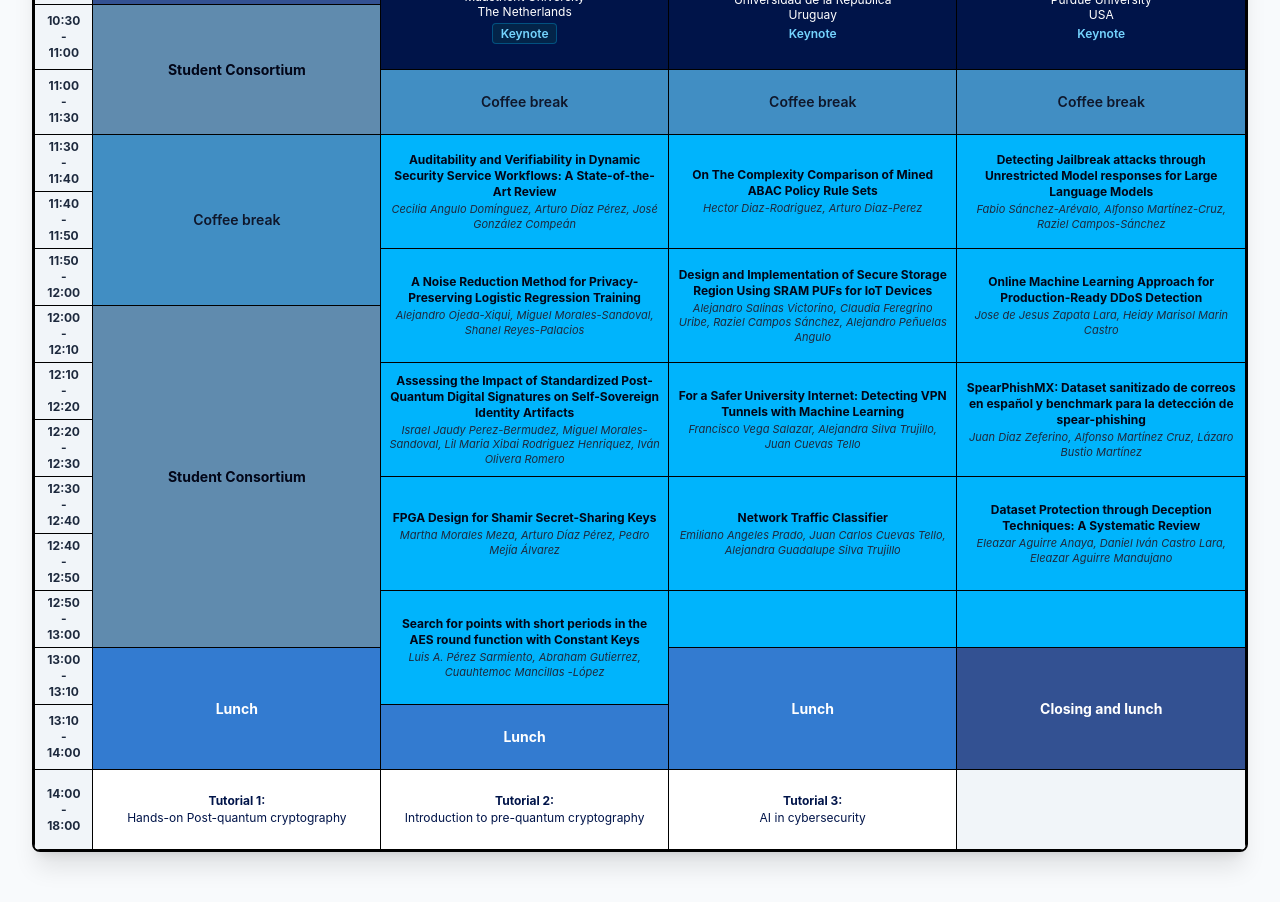
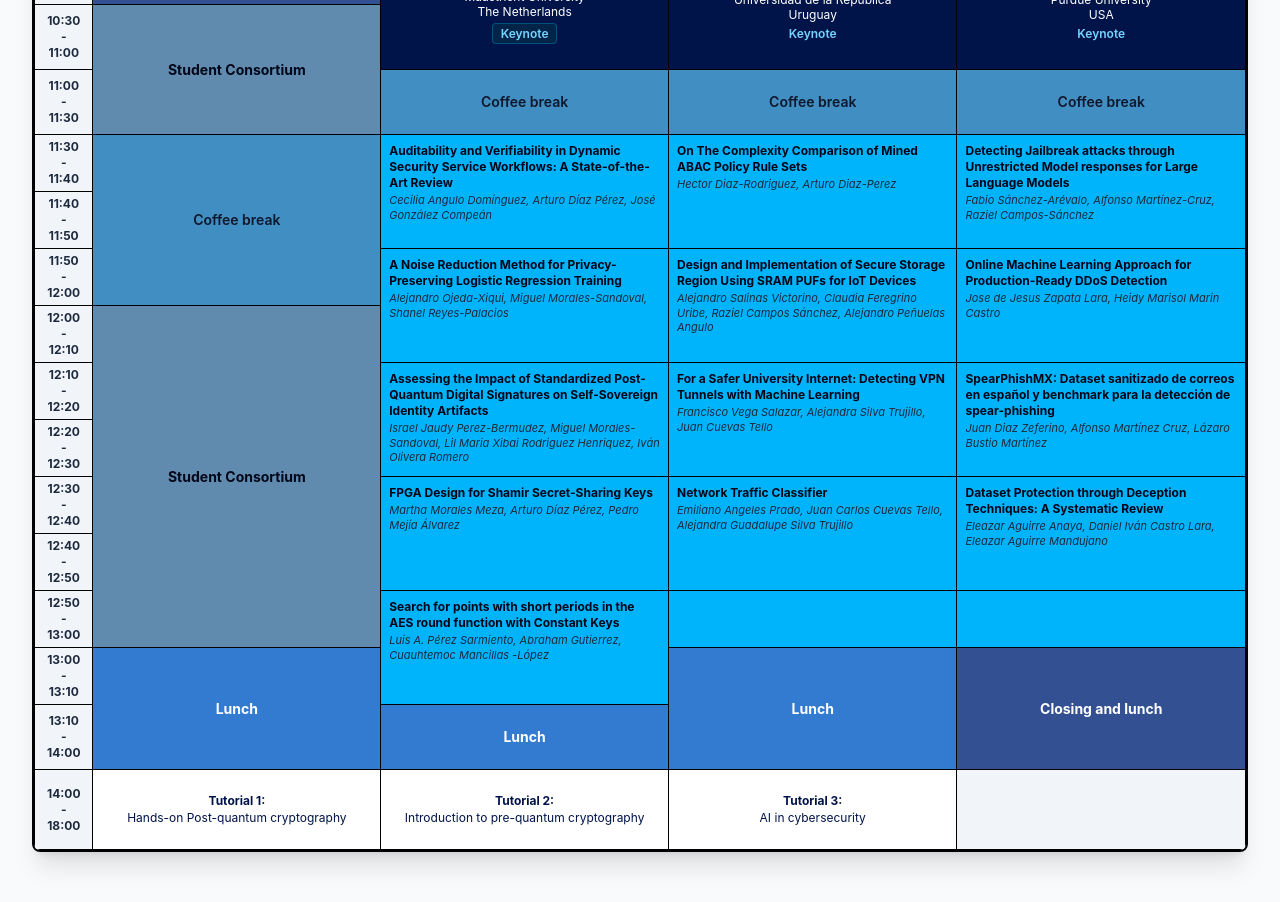
Before and after one commit to Karen616e/AMW2026, a React (Vite) app in the folder amw2026/: page /program in a window 1280 px wide. Shown: the part 540-1442 px from the top of the page. Built offline with nearby package versions, Linux system fonts and the light colour scheme.

Commit message:
Traducción del pop-up del Tutorial 2

```diff
--- a/amw2026/src/components/home/ScheduleTable.jsx
+++ b/amw2026/src/components/home/ScheduleTable.jsx
@@ -219,15 +219,15 @@ const ScheduleTable = () => {
                 <td rowSpan={3} className="p-2 border border-black bg-[#418EC3] text-slate-900 font-semibold align-middle">
                   Coffee break
                 </td>
-                <td rowSpan={2} className="p-2 border border-black bg-[#00B4FC] text-slate-950 text-xs text-center align-middle">
+                <td rowSpan={2} className="p-2 border border-black bg-[#00B4FC] text-slate-950 text-xs text-left align-top">
                   <div className="font-bold">Auditability and Verifiability in Dynamic Security Service Workflows: A State-of-the-Art Review</div>
                   <div className="italic text-[11px] text-slate-800 mt-0.5">Cecilia Angulo Domínguez, Arturo Díaz Pérez, José González Compeán</div>
                 </td>
-                <td rowSpan={2} className="p-2 border border-black bg-[#00B4FC] text-slate-950 text-xs text-center align-middle">
+                <td rowSpan={2} className="p-2 border border-black bg-[#00B4FC] text-slate-950 text-xs text-left align-top">
                   <div className="font-bold">On The Complexity Comparison of Mined ABAC Policy Rule Sets</div>
                   <div className="italic text-[11px] text-slate-800 mt-0.5">Hector Diaz-Rodriguez, Arturo Diaz-Perez</div>
                 </td>
-                <td rowSpan={2} className="p-2 border border-black bg-[#00B4FC] text-slate-950 text-xs text-center align-middle">
+                <td rowSpan={2} className="p-2 border border-black bg-[#00B4FC] text-slate-950 text-xs text-left align-top">
                   <div className="font-bold">Detecting Jailbreak attacks through Unrestricted Model responses for Large Language Models</div>
                   <div className="italic text-[11px] text-slate-800 mt-0.5">Fabio Sánchez-Arévalo, Alfonso Martínez-Cruz, Raziel Campos-Sánchez</div>
                 </td>
@@ -245,15 +245,15 @@ const ScheduleTable = () => {
                 <td className="px-3 py-1 font-bold text-xs bg-slate-100 text-slate-800 border border-black">
                   11:50 - 12:00
                 </td>
-                <td rowSpan={2} className="p-2 border border-black bg-[#00B4FC] text-slate-950 text-xs text-center align-middle">
+                <td rowSpan={2} className="p-2 border border-black bg-[#00B4FC] text-slate-950 text-xs text-left align-top">
                   <div className="font-bold">A Noise Reduction Method for Privacy-Preserving Logistic Regression Training</div>
                   <div className="italic text-[11px] text-slate-800 mt-0.5">Alejandro Ojeda-Xiqui, Miguel Morales-Sandoval, Shanel Reyes-Palacios</div>
                 </td>
-                <td rowSpan={2} className="p-2 border border-black bg-[#00B4FC] text-slate-950 text-xs text-center align-middle">
+                <td rowSpan={2} className="p-2 border border-black bg-[#00B4FC] text-slate-950 text-xs text-left align-top">
                   <div className="font-bold">Design and Implementation of Secure Storage Region Using SRAM PUFs for IoT Devices</div>
                   <div className="italic text-[11px] text-slate-800 mt-0.5">Alejandro Salinas Victorino, Claudia Feregrino Uribe, Raziel Campos Sánchez, Alejandro Peñuelas Angulo</div>
                 </td>
-                <td rowSpan={2} className="p-2 border border-black bg-[#00B4FC] text-slate-950 text-xs text-center align-middle">
+                <td rowSpan={2} className="p-2 border border-black bg-[#00B4FC] text-slate-950 text-xs text-left align-top">
                   <div className="font-bold">Online Machine Learning Approach for Production-Ready DDoS Detection</div>
                   <div className="italic text-[11px] text-slate-800 mt-0.5">Jose de Jesus Zapata Lara, Heidy Marisol Marin Castro</div>
                 </td>
@@ -274,15 +274,15 @@ const ScheduleTable = () => {
                 <td className="px-3 py-1 font-bold text-xs bg-slate-100 text-slate-800 border border-black">
                   12:10 - 12:20
                 </td>
-                <td rowSpan={2} className="p-2 border border-black bg-[#00B4FC] text-slate-950 text-xs text-center align-middle">
+                <td rowSpan={2} className="p-2 border border-black bg-[#00B4FC] text-slate-950 text-xs text-left align-top">
                   <div className="font-bold">Assessing the Impact of Standardized Post-Quantum Digital Signatures on Self-Sovereign Identity Artifacts</div>
                   <div className="italic text-[11px] text-slate-800 mt-0.5">Israel Jaudy Perez-Bermudez, Miguel Morales-Sandoval, Lil Maria Xibai Rodriguez Henriquez, Iván Olivera Romero</div>
                 </td>
-                <td rowSpan={2} className="p-2 border border-black bg-[#00B4FC] text-slate-950 text-xs text-center align-middle">
+                <td rowSpan={2} className="p-2 border border-black bg-[#00B4FC] text-slate-950 text-xs text-left align-top">
                   <div className="font-bold">For a Safer University Internet: Detecting VPN Tunnels with Machine Learning</div>
                   <div className="italic text-[11px] text-slate-800 mt-0.5">Francisco Vega Salazar, Alejandra Silva Trujillo, Juan Cuevas Tello</div>
                 </td>
-                <td rowSpan={2} className="p-2 border border-black bg-[#00B4FC] text-slate-950 text-xs text-center align-middle">
+                <td rowSpan={2} className="p-2 border border-black bg-[#00B4FC] text-slate-950 text-xs text-left align-top">
                   <div className="font-bold">SpearPhishMX: Dataset sanitizado de correos en español y benchmark para la detección de spear-phishing</div>
                   <div className="italic text-[11px] text-slate-800 mt-0.5">Juan Diaz Zeferino, Alfonso Martínez Cruz, Lázaro Bustio Martínez</div>
                 </td>
@@ -300,15 +300,15 @@ const ScheduleTable = () => {
                 <td className="px-3 py-1 font-bold text-xs bg-slate-100 text-slate-800 border border-black">
                   12:30 - 12:40
                 </td>
-                <td rowSpan={2} className="p-2 border border-black bg-[#00B4FC] text-slate-950 text-xs text-center align-middle">
+                <td rowSpan={2} className="p-2 border border-black bg-[#00B4FC] text-slate-950 text-xs text-left align-top">
                   <div className="font-bold">FPGA Design for Shamir Secret-Sharing Keys</div>
                   <div className="italic text-[11px] text-slate-800 mt-0.5">Martha Morales Meza, Arturo Díaz Pérez, Pedro Mejía Álvarez</div>
                 </td>
-                <td rowSpan={2} className="p-2 border border-black bg-[#00B4FC] text-slate-950 text-xs text-center align-middle">
+                <td rowSpan={2} className="p-2 border border-black bg-[#00B4FC] text-slate-950 text-xs text-left align-top">
                   <div className="font-bold">Network Traffic Classifier</div>
                   <div className="italic text-[11px] text-slate-800 mt-0.5">Emiliano Angeles Prado, Juan Carlos Cuevas Tello, Alejandra Guadalupe Silva Trujillo</div>
                 </td>
-                <td rowSpan={2} className="p-2 border border-black bg-[#00B4FC] text-slate-950 text-xs text-center align-middle">
+                <td rowSpan={2} className="p-2 border border-black bg-[#00B4FC] text-slate-950 text-xs text-left align-top">
                   <div className="font-bold">Dataset Protection through Deception Techniques: A Systematic Review</div>
                   <div className="italic text-[11px] text-slate-800 mt-0.5">Eleazar Aguirre Anaya, Daniel Iván Castro Lara, Eleazar Aguirre Mandujano</div>
                 </td>
@@ -326,7 +326,7 @@ const ScheduleTable = () => {
                 <td className="px-3 py-1 font-bold text-xs bg-slate-100 text-slate-800 border border-black">
                   12:50 - 13:00
                 </td>
-                <td rowSpan={2} className="p-2 border border-black bg-[#00B4FC] text-slate-950 text-xs text-center align-middle">
+                <td rowSpan={2} className="p-2 border border-black bg-[#00B4FC] text-slate-950 text-xs text-left align-top">
                   <div className="font-bold">Search for points with short periods in the AES round function with Constant Keys</div>
                   <div className="italic text-[11px] text-slate-800 mt-0.5">Luis A. Pérez Sarmiento, Abraham Gutierrez, Cuauhtemoc Mancillas -López</div>
                 </td>
@@ -610,7 +610,6 @@ const ScheduleTable = () => {
             className="bg-white dark:bg-slate-800 text-slate-900 dark:text-slate-100 rounded-xl shadow-2xl max-w-3xl w-full p-6 sm:p-8 relative border border-slate-200 dark:border-slate-700 max-h-[85vh] overflow-y-auto"
             onClick={(e) => e.stopPropagation()}
           >
-            {/* Botón X superior para cerrar */}
             <button
               onClick={() => setIsTutorial1ModalOpen(false)}
               className="absolute top-4 right-4 text-slate-400 hover:text-slate-700 dark:hover:text-white text-xl font-bold w-8 h-8 flex items-center justify-center rounded-full hover:bg-slate-100 dark:hover:bg-slate-700 transition-colors"
@@ -618,7 +617,6 @@ const ScheduleTable = () => {
               &times;
             </button>
 
-            {/* Encabezado del Pop-up */}
             <div className="mb-6 border-b border-slate-200 dark:border-slate-700 pb-4">
               <span className="text-xs font-bold uppercase tracking-wider text-[#005BC5] dark:text-sky-400 block mb-1">
                 Tutorial 1
@@ -631,10 +629,8 @@ const ScheduleTable = () => {
               </p>
             </div>
 
-            {/* Cuerpo del contenido */}
             <div className="space-y-6 text-xs sm:text-sm text-slate-700 dark:text-slate-200 leading-relaxed">
 
-              {/* Abstract */}
               <div>
                 <h3 className="text-sm font-bold text-[#001449] dark:text-white uppercase tracking-wider mb-2">
                   Abstract
@@ -647,7 +643,6 @@ const ScheduleTable = () => {
                 </p>
               </div>
 
-              {/* Topics */}
               <div>
                 <h3 className="text-sm font-bold text-[#001449] dark:text-white uppercase tracking-wider mb-2">
                   Topics
@@ -665,7 +660,6 @@ const ScheduleTable = () => {
                 </ul>
               </div>
 
-              {/* Audience */}
               <div>
                 <h3 className="text-sm font-bold text-[#001449] dark:text-white uppercase tracking-wider mb-2">
                   Audience
@@ -675,7 +669,6 @@ const ScheduleTable = () => {
                 </p>
               </div>
 
-              {/* Speaker CV */}
               <div>
                 <h3 className="text-sm font-bold text-[#001449] dark:text-white uppercase tracking-wider mb-2">
                   Brief CV of the Speaker
@@ -685,7 +678,6 @@ const ScheduleTable = () => {
                 </p>
               </div>
 
-              {/* Contact Information */}
               <div>
                 <h3 className="text-sm font-bold text-[#001449] dark:text-white uppercase tracking-wider mb-2">
                   Contact information
@@ -706,7 +698,6 @@ const ScheduleTable = () => {
                 </div>
               </div>
 
-              {/* Technical Requirements */}
               <div>
                 <h3 className="text-sm font-bold text-[#001449] dark:text-white uppercase tracking-wider mb-2">
                   Technical requirements
@@ -719,7 +710,6 @@ const ScheduleTable = () => {
 
             </div>
 
-            {/* Botón inferior de cerrar */}
             <div className="mt-8 flex justify-end border-t border-slate-200 dark:border-slate-700 pt-4">
               <button
                 onClick={() => setIsTutorial1ModalOpen(false)}
@@ -732,7 +722,7 @@ const ScheduleTable = () => {
         </div>
       )}
 
-      {/* MODAL AMPLIO: TUTORIAL 2 (ROBERTO GÓMEZ CÁRDENAS) */}
+      {/* MODAL AMPLIO: TUTORIAL 2 (ROBERTO GÓMEZ CÁRDENAS) - TRADUCIDO AL INGLÉS */}
       {isTutorial2ModalOpen && (
         <div
           className="fixed inset-0 z-50 flex items-center justify-center bg-black/60 backdrop-blur-sm p-4 animate-fadeIn"
@@ -742,6 +732,7 @@ const ScheduleTable = () => {
             className="bg-white dark:bg-slate-800 text-slate-900 dark:text-slate-100 rounded-xl shadow-2xl max-w-3xl w-full p-6 sm:p-8 relative border border-slate-200 dark:border-slate-700 max-h-[85vh] overflow-y-auto"
             onClick={(e) => e.stopPropagation()}
           >
+            {/* Botón X superior para cerrar */}
             <button
               onClick={() => setIsTutorial2ModalOpen(false)}
               className="absolute top-4 right-4 text-slate-400 hover:text-slate-700 dark:hover:text-white text-xl font-bold w-8 h-8 flex items-center justify-center rounded-full hover:bg-slate-100 dark:hover:bg-slate-700 transition-colors"
@@ -749,85 +740,92 @@ const ScheduleTable = () => {
               &times;
             </button>
 
+            {/* Encabezado del Pop-up traducido */}
             <div className="mb-6 border-b border-slate-200 dark:border-slate-700 pb-4">
               <span className="text-xs font-bold uppercase tracking-wider text-[#005BC5] dark:text-sky-400 block mb-1">
                 Tutorial 2
               </span>
               <h2 className="text-2xl sm:text-3xl font-extrabold text-[#001449] dark:text-white leading-tight">
-                Introducción a la criptografía pre-cuántica
+                Introduction to Pre-Quantum Cryptography
               </h2>
               <p className="text-sm font-semibold text-slate-600 dark:text-slate-300 mt-2">
                 Instructor: <span className="text-[#005BC5] dark:text-sky-400 font-bold">Roberto Gómez Cárdenas</span>
               </p>
             </div>
 
+            {/* Cuerpo del contenido en Inglés */}
             <div className="space-y-6 text-xs sm:text-sm text-slate-700 dark:text-slate-200 leading-relaxed">
 
+              {/* Abstract */}
               <div>
                 <h3 className="text-sm font-bold text-[#001449] dark:text-white uppercase tracking-wider mb-2">
                   Abstract
                 </h3>
                 <p className="text-justify">
-                  La criptografía es uno de los pilares fundamentales de la seguridad de la información y un componente esencial para proteger los activos digitales de las organizaciones. Su aplicación permite garantizar la confidencialidad, integridad y autenticidad de la información, constituyendo la base de numerosos mecanismos de seguridad utilizados diariamente, como el cifrado de datos, las comunicaciones seguras y las firmas digitales.
+                  Cryptography is one of the fundamental pillars of information security and an essential component for protecting organizational digital assets. Its application ensures the confidentiality, integrity, and authenticity of information, forming the foundation of numerous daily security mechanisms such as data encryption, secure communications, and digital signatures.
                 </p>
                 <p className="text-justify mt-2">
-                  En este tutorial abordaremos los principios fundamentales de la criptografía moderna y pondremos en práctica estos conceptos mediante herramientas de libre distribución que permitirán afianzar los conocimientos adquiridos. Analizaremos el funcionamiento del sistema criptográfico AES como representante de la criptografía simétrica, así como los fundamentos matemáticos de RSA, uno de los algoritmos de criptografía asimétrica más utilizados.
+                  In this tutorial, we will address the fundamental principles of modern cryptography and put these concepts into practice using open-source tools to reinforce the acquired knowledge. We will analyze the operation of the AES cryptosystem as a representative of symmetric cryptography, as well as the mathematical foundations of RSA, one of the most widely used asymmetric cryptography algorithms.
                 </p>
                 <p className="text-justify mt-2">
-                  Como complemento, se introducirá el concepto de esteganografía, explorando sus principales características y aplicaciones, y destacando las diferencias fundamentales entre ocultar información y cifrar información. Al finalizar el tutorial, los participantes comprenderán los conceptos básicos sobre los que se sustentan los mecanismos criptográficos modernos y habrán experimentado de manera práctica su aplicación en casos reales.
+                  Additionally, the concept of steganography will be introduced, exploring its main features and applications while highlighting the key differences between hiding information and encrypting information. By the end of the tutorial, participants will understand the core concepts underlying modern cryptographic mechanisms and experience their practical application in real-world scenarios.
                 </p>
               </div>
 
+              {/* Topics / Temario */}
               <div>
                 <h3 className="text-sm font-bold text-[#001449] dark:text-white uppercase tracking-wider mb-2">
-                  Temario
+                  Topics
                 </h3>
                 <ul className="list-disc pl-5 space-y-1">
-                  <li>Criptología, criptografía y criptoanálisis</li>
-                  <li>Los criptosistemas simétricos</li>
-                  <li>El criptosistema AES</li>
-                  <li>Práctica con Veracrypt</li>
-                  <li>Los criptosistemas asimétricos</li>
-                  <li>El criptosistema RSA</li>
-                  <li>Práctica con Kleopatra</li>
-                  <li>Esteganografía</li>
-                  <li>Uso de herramientas esteganográficas</li>
+                  <li>Cryptology, cryptography, and cryptanalysis</li>
+                  <li>Symmetric cryptosystems</li>
+                  <li>The AES cryptosystem</li>
+                  <li>Hands-on practice with VeraCrypt</li>
+                  <li>Asymmetric cryptosystems</li>
+                  <li>The RSA cryptosystem</li>
+                  <li>Hands-on practice with Kleopatra</li>
+                  <li>Steganography</li>
+                  <li>Use of steganographic tools</li>
                 </ul>
               </div>
 
+              {/* Audience */}
               <div>
                 <h3 className="text-sm font-bold text-[#001449] dark:text-white uppercase tracking-wider mb-2">
-                  Audiencia
+                  Audience
                 </h3>
                 <p className="text-justify">
-                  Dirigido a estudiantes, profesionales y entusiastas de la tecnología que deseen comprender cómo la criptografía protege la información en el mundo digital. El tutorial está diseñado para participantes sin experiencia previa en criptografía, combinando conceptos teóricos con ejercicios prácticos que facilitan la comprensión de los principales mecanismos de cifrado utilizados actualmente.
+                  Aimed at students, professionals, and technology enthusiasts who wish to understand how cryptography protects information in the digital world. The tutorial is designed for participants with no prior experience in cryptography, combining theoretical concepts with practical exercises that facilitate comprehension of the primary encryption mechanisms used today.
                 </p>
               </div>
 
+              {/* Speaker CV */}
               <div>
                 <h3 className="text-sm font-bold text-[#001449] dark:text-white uppercase tracking-wider mb-2">
-                  Semblanza del Instructor
+                  Instructor Bio
                 </h3>
                 <p className="text-justify">
-                  El Dr. Roberto Gómez Cárdenas es Director de Seguridad de la Información (CISO) de una institución financiera, donde encabeza la estrategia de ciberseguridad y el cumplimiento regulatorio ante la CNBV y Banxico. Cuenta con amplia experiencia liderando y participando en equipos de seguridad en bancos y casas de bolsa del sector financiero mexicano.
+                  Dr. Roberto Gómez Cárdenas is Chief Information Security Officer (CISO) at a financial institution, where he leads cybersecurity strategy and regulatory compliance before CNBV and Banxico. He possesses extensive experience leading and participating in security teams within banks and brokerage firms across the Mexican financial sector.
                 </p>
                 <p className="text-justify mt-2">
-                  Obtuvo el doctorado en Ciencias Computacionales por la Universidad de París 8, con investigación realizada en el INRIA-Rocquencourt, Francia. Fue profesor investigador en el Tecnológico de Monterrey, Campus Estado de México, donde dirigió tesis de maestría y doctorado en seguridad de la información y criptografía, y fue miembro del Sistema Nacional de Investigadores.
+                  He earned his Ph.D. in Computer Science from the University of Paris 8, conducting research at INRIA-Rocquencourt, France. He was a research professor at Tecnológico de Monterrey, Estado de México Campus, where he directed Master's and Ph.D. dissertations in information security and cryptography, and was a member of the National System of Researchers (SNI).
                 </p>
                 <p className="text-justify mt-2">
-                  Es autor de artículos académicos y de divulgación, conferencista en foros nacionales e internacionales y docente en programas de maestría y en el Diplomado en Gestión de la Seguridad de la Información, del cual es el coordinador académico.
+                  He is an author of academic and outreach articles, a speaker at national and international forums, and a professor in graduate programs as well as the Executive Diploma in Information Security Management, where he serves as academic coordinator.
                 </p>
               </div>
 
+              {/* Contact Information */}
               <div>
                 <h3 className="text-sm font-bold text-[#001449] dark:text-white uppercase tracking-wider mb-2">
-                  Datos de contacto
+                  Contact Information
                 </h3>
                 <div className="space-y-1">
-                  <p><strong>Correo 1:</strong> rogoca [at] gmail.com</p>
-                  <p><strong>Correo 2:</strong> rogomez [at] cryptomex.org</p>
+                  <p><strong>Email 1:</strong> rogoca [at] gmail.com</p>
+                  <p><strong>Email 2:</strong> rogomez [at] cryptomex.org</p>
                   <p>
-                    <strong>Página web:</strong>{" "}
+                    <strong>Website:</strong>{" "}
                     <a href="http://cryptomex.org" target="_blank" rel="noopener noreferrer" className="text-[#005BC5] hover:underline">
                       http://cryptomex.org
                     </a>
@@ -836,20 +834,21 @@ const ScheduleTable = () => {
                   <p>
                     <strong>LinkedIn:</strong>{" "}
                     <a href="https://www.linkedin.com/in/roberto-g%C3%B3mez-c%C3%A1rdenas-b2675126/" target="_blank" rel="noopener noreferrer" className="text-[#005BC5] hover:underline">
-                      Ver perfil de LinkedIn
+                      View LinkedIn Profile
                     </a>
                   </p>
                 </div>
               </div>
 
+              {/* Technical Requirements */}
               <div>
                 <h3 className="text-sm font-bold text-[#001449] dark:text-white uppercase tracking-wider mb-2">
-                  Requerimientos técnicos
+                  Technical Requirements
                 </h3>
-                <p className="mb-2">Equipo Windows con el siguiente software instalado:</p>
+                <p className="mb-2">Windows machine with the following software installed:</p>
                 <ul className="list-disc pl-5 space-y-1">
                   <li>
-                    <strong>Veracrypt:</strong>{" "}
+                    <strong>VeraCrypt:</strong>{" "}
                     <a href="https://veracrypt.io/en/Downloads.html" target="_blank" rel="noopener noreferrer" className="text-[#005BC5] hover:underline">
                       https://veracrypt.io/en/Downloads.html
                     </a>
@@ -860,10 +859,10 @@ const ScheduleTable = () => {
                       https://kleopatra.app/tools/kleopatra-download
                     </a>
                   </li>
+                  <li>
+                    Internet connection to download software and access websites.
+                  </li>
                 </ul>
-                <p className="mt-2 text-slate-600 dark:text-slate-300">
-                  Conexión a internet para bajar un aplicativo y acceder a páginas web.
-                </p>
               </div>
 
             </div>
```
